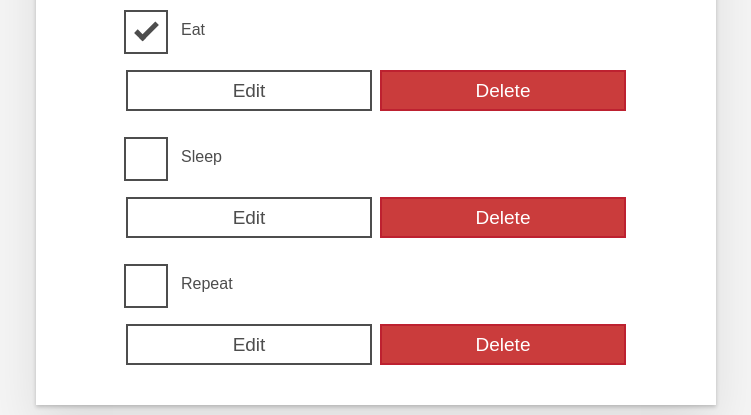
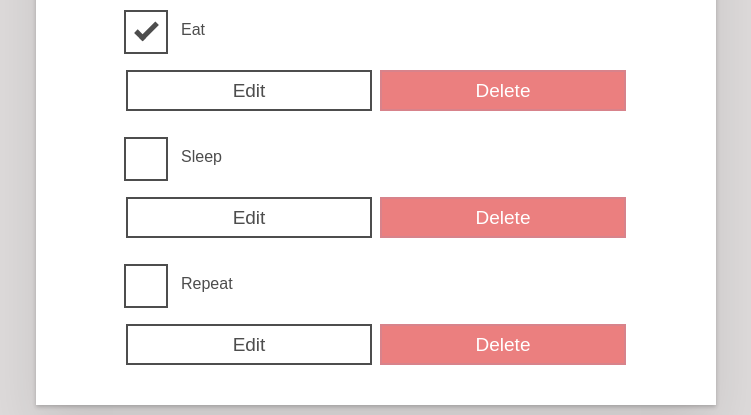
Before and after one commit to elis-11/react-todolist, a React (Create React App) app: page / in a window 1280 px wide. Shown: the part 242-657 px from the top of the page, without its empty margins (264-1015 px from the left). Built offline with nearby package versions, Linux system fonts and the light colour scheme.

Commit message:
styled doc

```diff
--- a/src/index.css
+++ b/src/index.css
@@ -5,7 +5,8 @@
   box-sizing: border-box;
 }
 *:focus {
-  outline: 3px dashed #228bec;
+  outline: 3px solid #999b9c;
+  background-color: #999b9c;
   outline-offset: 0;
 }
 html {
@@ -58,7 +59,7 @@ body {
   max-width: 68rem;
   margin: 0 auto;
   font: 1.6rem/1.25 Arial, sans-serif;
-  background-color: #f5f5f5;
+  background-color: #dddada;
   color: #4d4d4d;
 }
 @media screen and (min-width: 620px) {
@@ -89,8 +90,9 @@ body {
 }
 .btn__danger {
   color: #fff;
-  background-color: #ca3c3c;
-  border-color: #bd2130;
+  width: 50px;
+  background-color: #eb7f7f;
+  border-color: #d8838b;
 }
 .btn__filter {
   border-color: lightgrey;
@@ -270,7 +272,7 @@ body {
 }
 .c-cb > input[type="checkbox"]:focus + label::before {
   border-width: 4px;
-  outline: 3px dashed #228bec;
+  outline: 3px solid #4b4f52;
 }
 .c-cb > label::after {
   box-sizing: content-box;
```
